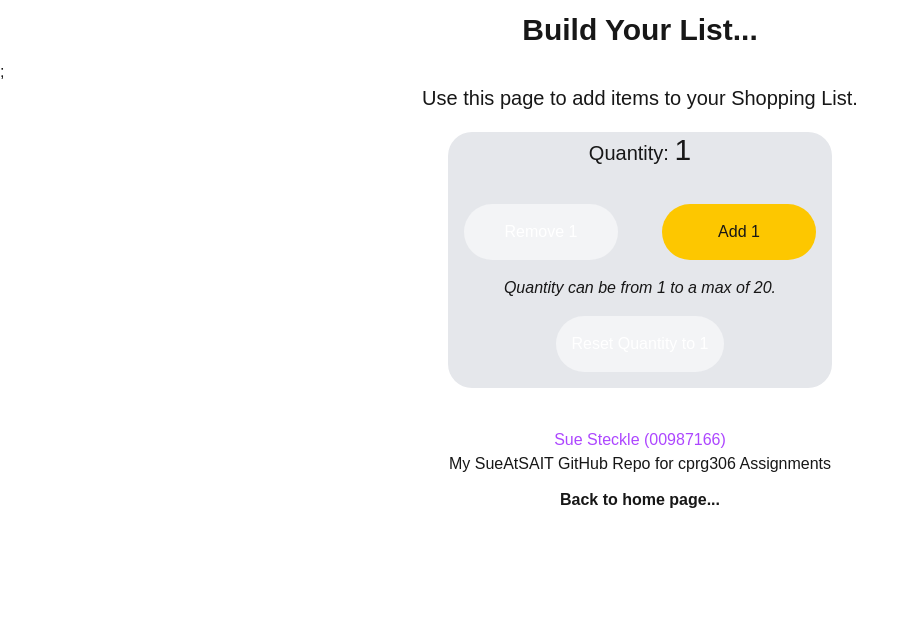
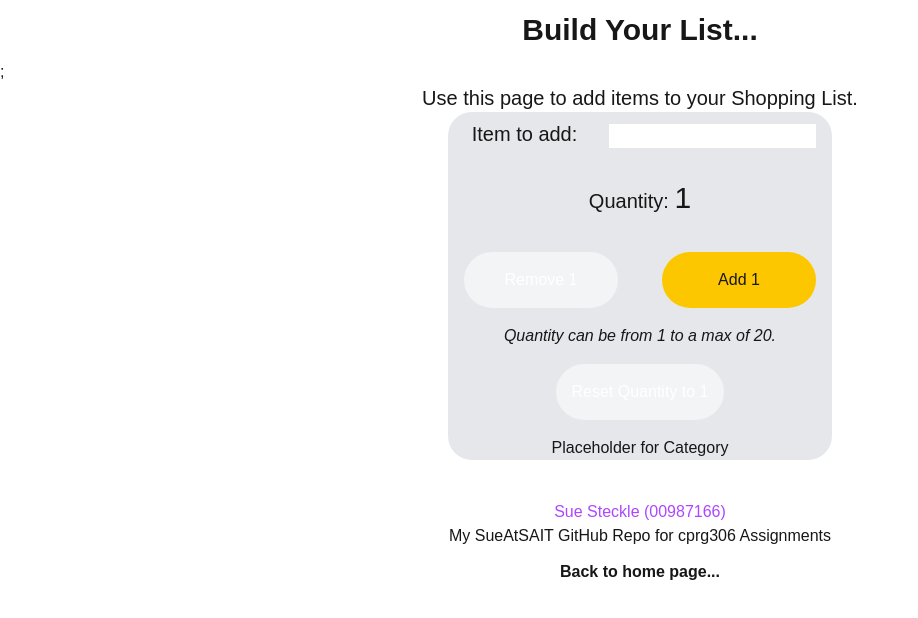
Before and after one commit to SueAtSAIT/cprg306-assignments, a Next.js app: page /week-5 in a window 1280 px wide. Shown: the top 618 px of the page, without its empty margins (0-918 px from the left). Built offline with nearby package versions, Linux system fonts and the light colour scheme.

Commit message:
Adds initial form elements to new-item

```diff
--- a/app/week-5/new-item.js
+++ b/app/week-5/new-item.js
@@ -22,9 +22,31 @@ export default function NewItem() {
   const reset = () => {
     setQuantity(initialQuantity);
   };
+  const [name, setName] = useState("");
+  const [category, setCategory] = useState("produce");
 
+  function handleSubmit() {
+    // TODO:  Create a handleSubmit function. This function should:
+    // Prevent the form's default submission behavior.
+    // Create an item object with the current values of name, quantity, and category.
+    // Log the item object to the console.
+    // Display an alert with the current state of name, quantity, and category.
+    // Reset the state variables to their initial values.
+  }
+  // Render the form - Name Field, quantity, Category Field
   return (
     <div className="text-center bg-gray-200 max-w-sm m-auto rounded-3xl">
+      <form>
+        <label for="name" className="m-5 text-xl">
+          Item to add:
+        </label>
+        <input
+          type="text"
+          id="name"
+          name="name"
+          required
+          className="bg-white m-3 max-h-lh"
+        />
         <p className="m-5 text-xl">
           Quantity: <span className="text-3xl"> {quantity}</span>
         </p>
@@ -50,6 +72,8 @@ export default function NewItem() {
           className="basis-1/2 rounded-full m-4 p-4  bg-slate-500 hover:bg-slate-700 active:bg-slate-900 text-white disabled:bg-gray-100 disabled:text-white ">
           Reset Quantity to 1
         </button>
+        <h3>Placeholder for Category</h3>
+      </form>
     </div>
   );
 }
--- a/app/week-5/page.js
+++ b/app/week-5/page.js
@@ -1,4 +1,3 @@
-import Link from "next/link";
 import FooterLink from "../components/footer";
 
 import NewItem from "./new-item";
@@ -15,6 +14,8 @@ export default function Page() {
         />
       </header>
       <main>
+        {/* Render the Component
+        Name Field, quantity, Category Field */}
         <NewItem />
       </main>
       <FooterLink />
```
Lines whose indentation alone changed are shown as unchanged.
